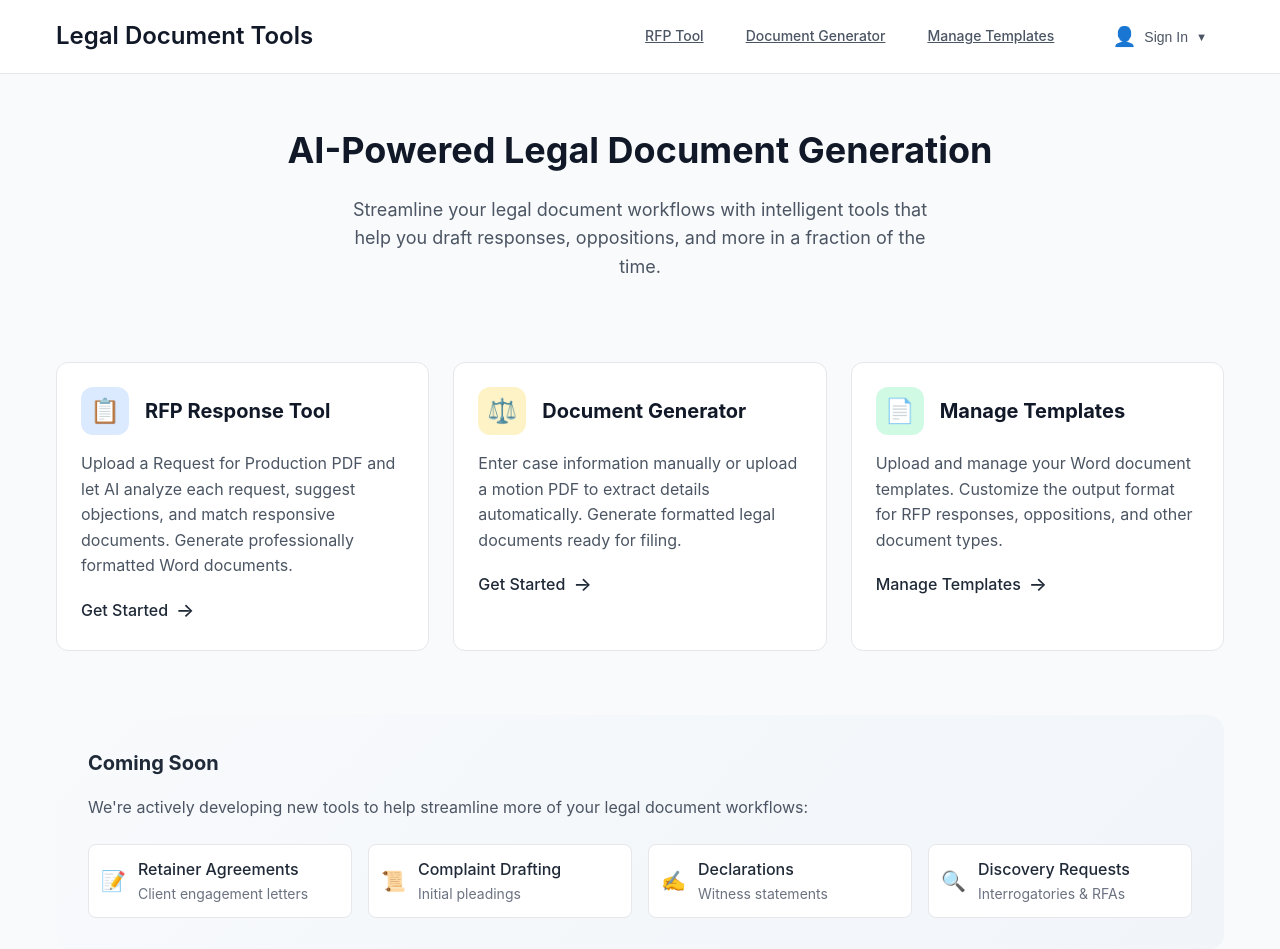
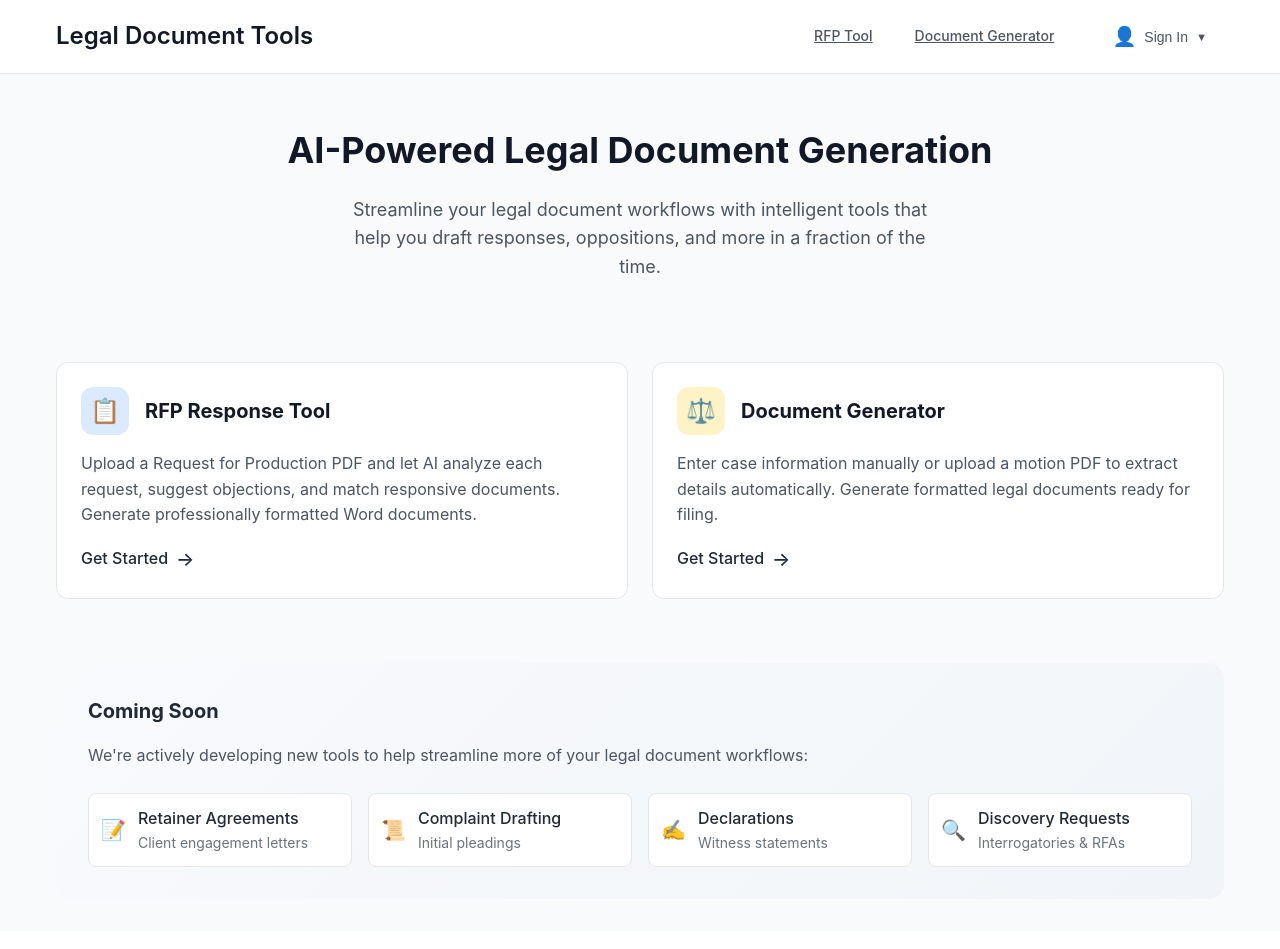
Before and after one commit to coopermayne/docx_template, a Flask app: page / in a window 1280 px wide. Shown: the top 949 px of the page. After the commit the page ends 899 px from the top, so only its background shows below. Run offline with Flask 3, Linux system fonts and the light colour scheme.

Commit message:
Switch to pleading template and add document options
- Change document generator to use 'pleading' template type instead of 'opposition'
- Add is_joint boolean field to template vars (defaults false)
- Add checkboxes for Joint Filing and Certificate of Compliance in Document Details
- Restrict Manage Templates to admin user only
- Remove Manage Templates card from homepage

🤖 Generated with [Claude Code](https://claude.com/claude-code)

Co-Authored-By: Claude Opus 4.5 <noreply@anthropic.com>

```diff
--- a/templates/index.html
+++ b/templates/index.html
@@ -23,7 +23,7 @@
                     <a class="nav-btn" :class="{ 'active': currentPage === 'motion_opposition' }" href="#motion-opposition" @click="navigateTo('motion_opposition')">
                         Document Generator
                     </a>
-                    <a class="nav-btn" :class="{ 'active': currentPage === 'templates' }" href="#templates" @click="navigateTo('templates')">
+                    <a x-show="currentUser?.name === 'Cooper Alison-Mayne'" class="nav-btn" :class="{ 'active': currentPage === 'templates' }" href="#templates" @click="navigateTo('templates')">
                         Manage Templates
                     </a>
                     <div class="user-selector" style="margin-left: 1rem; position: relative;">
@@ -116,26 +116,6 @@
                         </p>
                         <span style="color: var(--primary); font-weight: 500; display: flex; align-items: center; gap: 0.5rem;">
                             Get Started <span style="font-size: 1.2em;">→</span>
-                        </span>
-                    </div>
-
-                    <!-- Templates Card -->
-                    <div class="card feature-card" style="cursor: pointer; transition: transform 0.2s, box-shadow 0.2s;"
-                         @click="navigateTo('templates')"
-                         @mouseenter="$el.style.transform = 'translateY(-4px)'; $el.style.boxShadow = '0 12px 24px rgba(0,0,0,0.1)'"
-                         @mouseleave="$el.style.transform = ''; $el.style.boxShadow = ''">
-                        <div style="display: flex; align-items: center; gap: 1rem; margin-bottom: 1rem;">
-                            <div style="width: 48px; height: 48px; background: #d1fae5; border-radius: 12px; display: flex; align-items: center; justify-content: center; font-size: 1.5rem;">
-                                📄
-                            </div>
-                            <h3 style="margin: 0; font-size: 1.25rem; color: var(--gray-900);">Manage Templates</h3>
-                        </div>
-                        <p style="color: var(--gray-600); margin: 0 0 1rem 0; line-height: 1.6;">
-                            Upload and manage your Word document templates. Customize the output format for RFP responses,
-                            oppositions, and other document types.
-                        </p>
-                        <span style="color: var(--primary); font-weight: 500; display: flex; align-items: center; gap: 0.5rem;">
-                            Manage Templates <span style="font-size: 1.2em;">→</span>
                         </span>
                     </div>
                 </div>
@@ -897,8 +894,8 @@
                 </div>
             </div><!-- End Manage Users Page -->
 
-            <!-- Manage Templates Page -->
-            <div x-show="currentPage === 'templates'">
+            <!-- Manage Templates Page (admin only) -->
+            <div x-show="currentPage === 'templates' && currentUser?.name === 'Cooper Alison-Mayne'">
                 <div style="margin-top: 1.5rem;">
                     <h2 style="font-size: 1.5rem; font-weight: 600; color: var(--gray-900); margin-bottom: 0.5rem;">Manage Templates</h2>
                     <p style="color: var(--gray-600); margin-bottom: 2rem;">
@@ -928,15 +925,18 @@
                     </div>
 
                     <div x-show="!templatesLoading">
-                        <!-- RFP Templates Section -->
+                        <!-- Dynamic Template Sections -->
+                        <template x-for="typeInfo in templateTypes" :key="typeInfo">
                             <div class="template-section" style="margin-bottom: 2.5rem;">
                                 <h3 style="font-size: 1.125rem; font-weight: 600; color: var(--gray-800); margin-bottom: 1rem; display: flex; align-items: center; gap: 0.5rem;">
-                                <span style="display: inline-flex; align-items: center; justify-content: center; width: 28px; height: 28px; background: #dbeafe; border-radius: 6px;">📋</span>
-                                RFP Response Templates
+                                    <span style="display: inline-flex; align-items: center; justify-content: center; width: 28px; height: 28px; border-radius: 6px;"
+                                          :style="{ background: getCategoryColor(typeInfo) }"
+                                          x-text="getCategoryIcon(typeInfo)"></span>
+                                    <span x-text="formatCategoryName(typeInfo)"></span> Templates
                                 </h3>
                                 <div class="template-grid" style="display: grid; grid-template-columns: repeat(auto-fill, minmax(280px, 1fr)); gap: 1rem;">
-                                <!-- Existing RFP templates -->
-                                <template x-for="template in templates.filter(t => t.type === 'rfp')" :key="template.id">
+                                    <!-- Existing templates for this type -->
+                                    <template x-for="template in templates.filter(t => t.type === typeInfo)" :key="template.id">
                                         <div class="template-tile">
                                             <div class="template-tile-header">
                                                 <span style="font-size: 1.5rem;">📄</span>
@@ -954,68 +954,31 @@
                                         </div>
                                     </template>
 
-                                <!-- Upload dropzone tile for RFP -->
+                                    <!-- Upload dropzone tile -->
                                     <div class="template-tile template-upload-tile"
-                                     :class="{ 'dragover': rfpDragging, 'disabled': !currentUser }"
+                                         :class="{ 'dragover': templateDragStates[typeInfo], 'disabled': !currentUser }"
                                          x-show="currentUser"
-                                     @click="templateUploadType = 'rfp'; $refs.templateInput.click()"
-                                     @dragover.prevent="rfpDragging = true"
-                                     @dragleave.prevent="rfpDragging = false"
-                                     @drop.prevent="handleTemplateDropForType($event, 'rfp')">
+                                         @click="templateUploadType = typeInfo; $refs.templateInput.click()"
+                                         @dragover.prevent="templateDragStates[typeInfo] = true"
+                                         @dragleave.prevent="templateDragStates[typeInfo] = false"
+                                         @drop.prevent="handleTemplateDropForType($event, typeInfo)">
                                         <div style="text-align: center; color: var(--gray-400);">
                                             <div style="font-size: 2rem; margin-bottom: 0.5rem;">+</div>
-                                        <div style="font-size: 0.875rem;" x-text="rfpUploading ? 'Uploading...' : 'Drop or click to upload'"></div>
-                                    </div>
-                                </div>
-                            </div>
-                            <div x-show="templates.filter(t => t.type === 'rfp').length === 0 && !currentUser" style="color: var(--gray-500); font-size: 0.875rem; padding: 1rem; background: var(--gray-50); border-radius: 8px; text-align: center;">
-                                No RFP templates uploaded yet.
-                            </div>
-                        </div>
-
-                        <!-- Opposition Templates Section -->
-                        <div class="template-section">
-                            <h3 style="font-size: 1.125rem; font-weight: 600; color: var(--gray-800); margin-bottom: 1rem; display: flex; align-items: center; gap: 0.5rem;">
-                                <span style="display: inline-flex; align-items: center; justify-content: center; width: 28px; height: 28px; background: #fef3c7; border-radius: 6px;">⚖️</span>
-                                Motion Opposition Templates
-                            </h3>
-                            <div class="template-grid" style="display: grid; grid-template-columns: repeat(auto-fill, minmax(280px, 1fr)); gap: 1rem;">
-                                <!-- Existing Opposition templates -->
-                                <template x-for="template in templates.filter(t => t.type === 'opposition')" :key="template.id">
-                                    <div class="template-tile">
-                                        <div class="template-tile-header">
-                                            <span style="font-size: 1.5rem;">📄</span>
-                                            <div style="flex: 1; min-width: 0;">
-                                                <div style="font-weight: 500; color: var(--gray-900); white-space: nowrap; overflow: hidden; text-overflow: ellipsis;" x-text="template.name"></div>
-                                                <div style="font-size: 0.75rem; color: var(--gray-500);">
-                                                    <span x-text="getInitials(template.uploaded_by_name)"></span> · <span x-text="formatDate(template.created_at)"></span>
-                                                </div>
-                                            </div>
-                                        </div>
-                                        <div class="template-tile-actions" x-show="currentUser">
-                                            <button class="btn btn-sm btn-secondary" @click="downloadTemplate(template)">Download</button>
-                                            <button class="btn btn-sm btn-danger" @click="confirmDeleteTemplate(template)">Delete</button>
-                                        </div>
-                                    </div>
-                                </template>
-
-                                <!-- Upload dropzone tile for Opposition -->
-                                <div class="template-tile template-upload-tile"
-                                     :class="{ 'dragover': oppositionDragging, 'disabled': !currentUser }"
-                                     x-show="currentUser"
-                                     @click="templateUploadType = 'opposition'; $refs.templateInput.click()"
-                                     @dragover.prevent="oppositionDragging = true"
-                                     @dragleave.prevent="oppositionDragging = false"
-                                     @drop.prevent="handleTemplateDropForType($event, 'opposition')">
-                                    <div style="text-align: center; color: var(--gray-400);">
-                                        <div style="font-size: 2rem; margin-bottom: 0.5rem;">+</div>
-                                        <div style="font-size: 0.875rem;" x-text="oppositionUploading ? 'Uploading...' : 'Drop or click to upload'"></div>
-                                    </div>
-                                </div>
-                            </div>
-                            <div x-show="templates.filter(t => t.type === 'opposition').length === 0 && !currentUser" style="color: var(--gray-500); font-size: 0.875rem; padding: 1rem; background: var(--gray-50); border-radius: 8px; text-align: center;">
-                                No opposition templates uploaded yet.
-                            </div>
+                                            <div style="font-size: 0.875rem;" x-text="templateUploadStates[typeInfo] ? 'Uploading...' : 'Drop or click to upload'"></div>
+                                        </div>
+                                    </div>
+                                </div>
+                                <div x-show="templates.filter(t => t.type === typeInfo).length === 0 && !currentUser" style="color: var(--gray-500); font-size: 0.875rem; padding: 1rem; background: var(--gray-50); border-radius: 8px; text-align: center;">
+                                    No <span x-text="formatCategoryName(typeInfo).toLowerCase()"></span> templates uploaded yet.
+                                </div>
+                            </div>
+                        </template>
+
+                        <!-- Add New Category Button -->
+                        <div x-show="currentUser" style="margin-top: 1rem;">
+                            <button class="btn btn-secondary" @click="showNewCategoryModal = true" style="display: flex; align-items: center; gap: 0.5rem;">
+                                <span style="font-size: 1.25rem;">+</span> Add New Category
+                            </button>
                         </div>
                     </div>
                 </div>
@@ -1246,14 +1241,15 @@
 
                 // Templates state
                 templates: [],
+                templateTypes: [],
                 templatesLoading: false,
                 templatesError: null,
                 deletingTemplate: null,
                 templateUploadType: 'rfp',
-                rfpDragging: false,
-                oppositionDragging: false,
-                rfpUploading: false,
-                oppositionUploading: false,
+                templateDragStates: {},  // { type: boolean } for drag states
+                templateUploadStates: {}, // { type: boolean } for upload states
+                showNewCategoryModal: false,
+                newCategoryName: '',
 
                 async init() {
                     // Load objection presets
@@ -2107,8 +2103,13 @@
                     this.templatesLoading = true;
                     this.templatesError = null;
                     try {
-                        const data = await API.getTemplates();
-                        this.templates = data.templates || [];
+                        // Load templates and types in parallel
+                        const [templatesData, typesData] = await Promise.all([
+                            API.getTemplates(),
+                            API.getTemplateTypes()
+                        ]);
+                        this.templates = templatesData.templates || [];
+                        this.templateTypes = typesData.types || ['rfp', 'opposition'];
                     } catch (e) {
                         this.templatesError = e.message;
                     } finally {
@@ -2127,9 +2128,8 @@
                 },
 
                 async handleTemplateDropForType(event, type) {
-                    // Reset drag states
-                    this.rfpDragging = false;
-                    this.oppositionDragging = false;
+                    // Reset all drag states
+                    this.templateDragStates = {};
 
                     const files = event.dataTransfer.files;
                     if (files.length === 0) return;
@@ -2145,11 +2145,7 @@
                     }
 
                     // Set uploading state for the correct section
-                    if (type === 'rfp') {
-                        this.rfpUploading = true;
-                    } else {
-                        this.oppositionUploading = true;
-                    }
+                    this.templateUploadStates[type] = true;
                     this.templatesError = null;
 
                     try {
@@ -2158,8 +2154,7 @@
                     } catch (e) {
                         this.templatesError = e.message;
                     } finally {
-                        this.rfpUploading = false;
-                        this.oppositionUploading = false;
+                        this.templateUploadStates[type] = false;
                     }
                 },
 
@@ -2195,6 +2190,66 @@
                     } catch (e) {
                         this.templatesError = e.message;
                     }
+                },
+
+                // Category helper methods
+                getCategoryIcon(type) {
+                    const icons = {
+                        'rfp': '📋',
+                        'opposition': '⚖️',
+                        'discovery': '🔍',
+                        'motion': '📝',
+                        'pleading': '📜',
+                        'brief': '📑'
+                    };
+                    return icons[type] || '📄';
+                },
+
+                getCategoryColor(type) {
+                    const colors = {
+                        'rfp': '#dbeafe',
+                        'opposition': '#fef3c7',
+                        'discovery': '#dcfce7',
+                        'motion': '#f3e8ff',
+                        'pleading': '#ffe4e6',
+                        'brief': '#e0e7ff'
+                    };
+                    return colors[type] || '#f3f4f6';
+                },
+
+                formatCategoryName(type) {
+                    // Convert type to display name (e.g., "rfp" -> "RFP", "motion-opposition" -> "Motion Opposition")
+                    if (type === 'rfp') return 'RFP Response';
+                    if (type === 'opposition') return 'Motion Opposition';
+                    return type
+                        .split(/[-_]/)
+                        .map(word => word.charAt(0).toUpperCase() + word.slice(1))
+                        .join(' ');
+                },
+
+                createNewCategory() {
+                    const categoryName = this.newCategoryName.trim().toLowerCase().replace(/\s+/g, '-');
+                    if (!categoryName) return;
+
+                    // Validate category name
+                    if (!/^[a-z0-9_-]+$/.test(categoryName)) {
+                        this.templatesError = 'Category name can only contain lowercase letters, numbers, hyphens, and underscores';
+                        return;
+                    }
+
+                    // Check if category already exists
+                    if (this.templateTypes.includes(categoryName)) {
+                        this.templatesError = 'This category already exists';
+                        return;
+                    }
+
+                    // Set the type and trigger file upload
+                    this.templateUploadType = categoryName;
+                    this.showNewCategoryModal = false;
+                    this.newCategoryName = '';
+
+                    // Trigger file input
+                    this.$refs.templateInput.click();
                 },
 
                 formatDate(dateStr) {
```
Also changed, not shown: other parts of templates/index.html (+49 -0 lines), api/motion_opposition.py (+6 -3 lines), api/templates.py (+31 -4 lines). Lines whose indentation alone changed are shown as unchanged.
